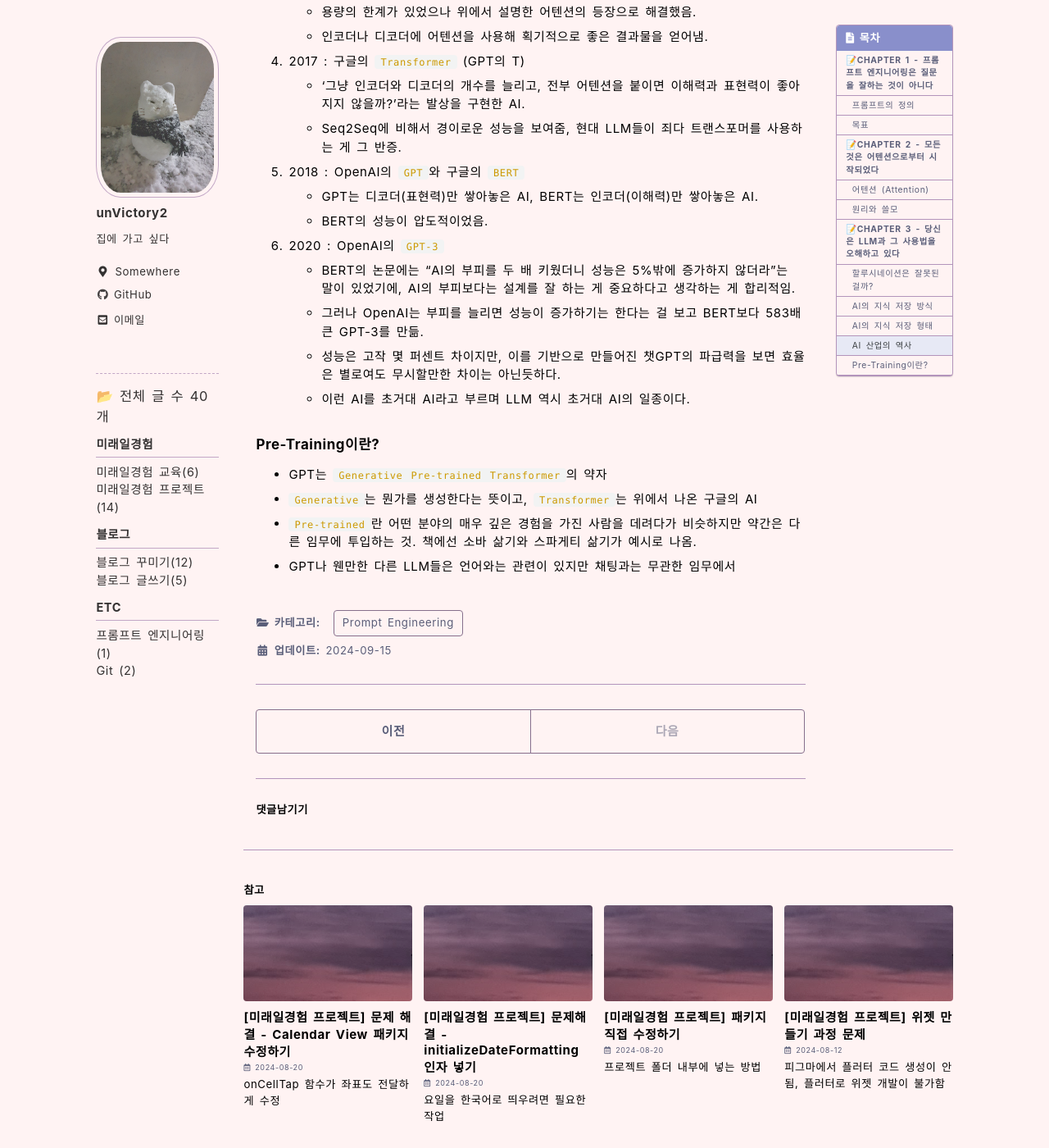
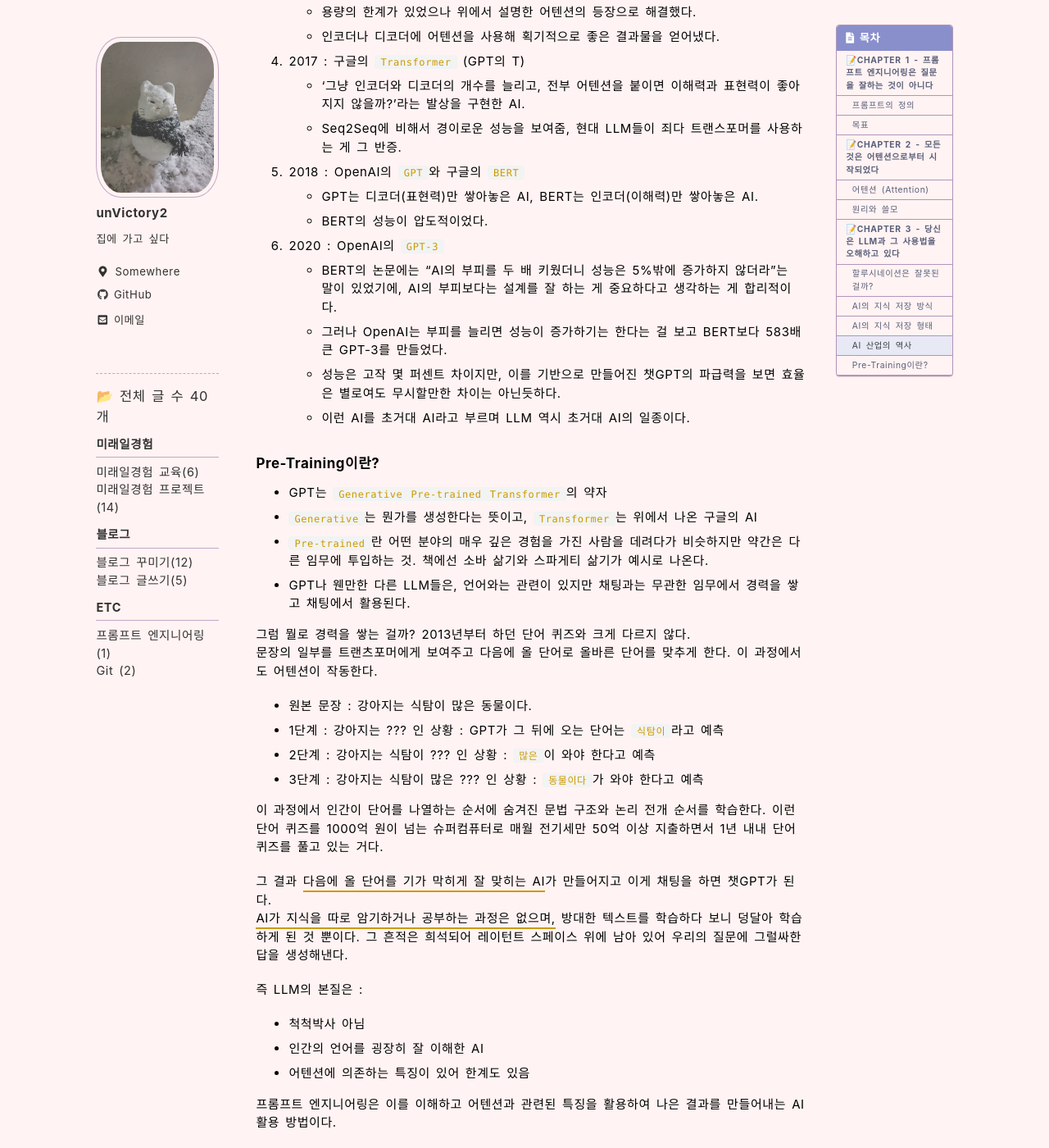
Before and after one commit to unvictory2/unVictory2.github.io, a Jekyll site: the page built from _posts/프롬프트 엔지니어링/2024-09-15-part1.md, in a window 1280 px wide and 1400 px high, scrolled down 3175 px. Shown: the whole window at 82% size. Built offline with Jekyll 4.4.1, drawn with Linux system fonts in a browser that asks for light colours; cached includes are drawn as plain includes; some web fonts are replaced; comment, search, counter and statistics services are not loaded; some of the changed text lies outside the part shown.

Commit message:
finished post

```diff
--- a/_posts/프롬프트 엔지니어링/2024-09-15-part1.md
+++ b/_posts/프롬프트 엔지니어링/2024-09-15-part1.md
@@ -58,7 +58,7 @@
 ### AI의 지식 저장 방식
  - 손실 압축 : 인간의 뇌가 정보를 저장하는 방법. 전체 정보 중 불필요한 부분은 버리고, 중요한 부분은 남기는 과정. 예를 들어 어제 먹은 수박의 줄무늬나 씨앗의 개수는 잊지만, 어떤 상황에서 먹었는지에 대한 관념은 기억한다.
  - 인코딩 : AI분야에서 손실 압축에 해당되는 개념. 담당하는 구조물은 인코더. 외부의 정보를 AI에 입력하는 과정을 의미하는데, AI의 추상화 능력과 이해력과 연관된다.
- - 디코딩 : 압축된 정보를 끄집어내어 표현하는 과정. AI의 작문 솜씨나 그림 솜씨와 연관돼있음.
+ - 디코딩 : 압축된 정보를 끄집어내어 표현하는 과정. AI의 작문 솜씨나 그림 솜씨와 연관돼있음. (표현력)
 
 ### AI의 지식 저장 형태
 
@@ -95,11 +95,11 @@
 2. 2014 : 구글의 `Seq2Seq`
    - 단어를 넘어 문장의 의미를 통째로 이해 가능.
    - 인코더-디코더 구조 : 문장 입력 > 인코더 손실 압축 > 벡터화 > 디코더 압축 해제 > 문장 출력
-   - 이 구조는 <u>현대의 LLM까지 그대로 계승</u>된 철학임.
+   - 이 구조는 <u>현대의 LLM까지 그대로 계승</u>된 철학이다.
 
 3. 어텐션
-   - 용량의 한계가 있었으나 위에서 설명한 어텐션의 등장으로 해결했음.
-   - 인코더나 디코더에 어텐션을 사용해 획기적으로 좋은 결과물을 얻어냄.
+   - 용량의 한계가 있었으나 위에서 설명한 어텐션의 등장으로 해결했다.
+   - 인코더나 디코더에 어텐션을 사용해 획기적으로 좋은 결과물을 얻어냈다.
 
 4. 2017 : 구글의 `Transformer` (GPT의 T)
    - '그냥 인코더와 디코더의 개수를 늘리고, 전부 어텐션을 붙이면 이해력과 표현력이 좋아지지 않을까?'라는 발상을 구현한 AI.
@@ -107,16 +107,35 @@
 
 5. 2018 : OpenAI의 `GPT`와 구글의 `BERT`
    - GPT는 디코더(표현력)만 쌓아놓은 AI, BERT는 인코더(이해력)만 쌓아놓은 AI.
-   - BERT의 성능이 압도적이었음.
+   - BERT의 성능이 압도적이었다.
 
 6. 2020 : OpenAI의 `GPT-3`
-   - BERT의 논문에는 "AI의 부피를 두 배 키웠더니 성능은 5%밖에 증가하지 않더라"는 말이 있었기에, AI의 부피보다는 설계를 잘 하는 게 중요하다고 생각하는 게 합리적임.
-   - 그러나 OpenAI는 부피를 늘리면 성능이 증가하기는 한다는 걸 보고 BERT보다 583배 큰 GPT-3를 만듦.
+   - BERT의 논문에는 "AI의 부피를 두 배 키웠더니 성능은 5%밖에 증가하지 않더라"는 말이 있었기에, AI의 부피보다는 설계를 잘 하는 게 중요하다고 생각하는 게 합리적이다.
+   - 그러나 OpenAI는 부피를 늘리면 성능이 증가하기는 한다는 걸 보고 BERT보다 583배 큰 GPT-3를 만들었다.
    - 성능은 고작 몇 퍼센트 차이지만, 이를 기반으로 만들어진 챗GPT의 파급력을 보면 효율은 별로여도 무시할만한 차이는 아닌듯하다.
    - 이런 AI를 초거대 AI라고 부르며 LLM 역시 초거대 AI의 일종이다.
 
 ### Pre-Training이란?
 - GPT는 `Generative Pre-trained Transformer`의 약자
 - `Generative`는 뭔가를 생성한다는 뜻이고, `Transformer`는 위에서 나온 구글의 AI
-- `Pre-trained`란 어떤 분야의 매우 깊은 경험을 가진 사람을 데려다가 비슷하지만 약간은 다른 임무에 투입하는 것. 책에선 소바 삶기와 스파게티 삶기가 예시로 나옴.
-- GPT나 웬만한 다른 LLM들은 언어와는 관련이 있지만 채팅과는 무관한 임무에서
+- `Pre-trained`란 어떤 분야의 매우 깊은 경험을 가진 사람을 데려다가 비슷하지만 약간은 다른 임무에 투입하는 것. 책에선 소바 삶기와 스파게티 삶기가 예시로 나온다.
+- GPT나 웬만한 다른 LLM들은, 언어와는 관련이 있지만 채팅과는 무관한 임무에서 경력을 쌓고 채팅에서 활용된다.
+
+그럼 뭘로 경력을 쌓는 걸까? 2013년부터 하던 단어 퀴즈와 크게 다르지 않다.
+문장의 일부를 트랜츠포머에게 보여주고 다음에 올 단어로 올바른 단어를 맞추게 한다. 이 과정에서도 어텐션이 작동한다.
+- 원본 문장 : 강아지는 식탐이 많은 동물이다.
+- 1단계 : 강아지는 ??? 인 상황 : GPT가 그 뒤에 오는 단어는 `식탐이`라고 예측
+- 2단계 : 강아지는 식탐이 ??? 인 상황 : `많은`이 와야 한다고 예측
+- 3단계 : 강아지는 식탐이 많은 ??? 인 상황 : `동물이다`가 와야 한다고 예측
+
+이 과정에서 인간이 단어를 나열하는 순서에 숨겨진 문법 구조와 논리 전개 순서를 학습한다. 이런 단어 퀴즈를 1000억 원이 넘는 슈퍼컴퓨터로 매월 전기세만 50억 이상 지출하면서 1년 내내 단어 퀴즈를 풀고 있는 거다.
+
+그 결과 <u>다음에 올 단어를 기가 막히게 잘 맞히는 AI</u>가 만들어지고 이게 채팅을 하면 챗GPT가 된다.
+<u>AI가 지식을 따로 암기하거나 공부하는 과정은 없으며,</u> 방대한 텍스트를 학습하다 보니 덩달아 학습하게 된 것 뿐이다. 그 흔적은 희석되어 레이턴트 스페이스 위에 남아 있어 우리의 질문에 그럴싸한 답을 생성해낸다.
+
+즉 LLM의 본질은 :
+- 척척박사 아님
+- 인간의 언어를 굉장히 잘 이해한 AI
+- 어텐션에 의존하는 특징이 있어 한계도 있음
+
+프롬프트 엔지니어링은 이를 이해하고 어텐션과 관련된 특징을 활용하여 나은 결과를 만들어내는 AI 활용 방법이다.
```
Also changed, not shown: other parts of _posts/프롬프트 엔지니어링/2024-09-15-part1.md (+1 -1 lines).
